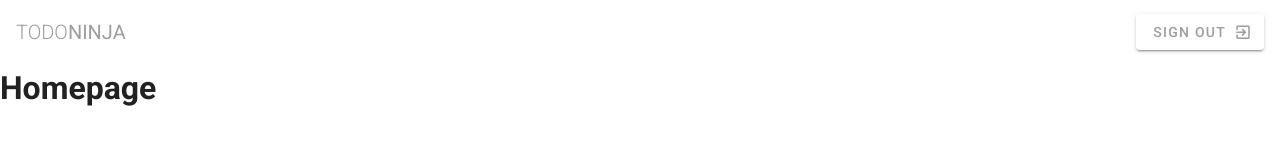
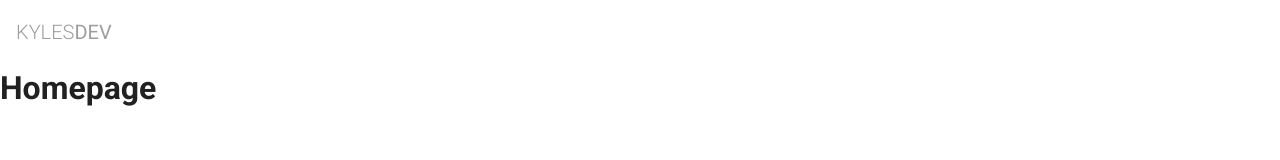
Before and after one commit to kylesdev91/todo-ninja, a Vue app: page / in a window 1280 px wide. Shown: the top 160 px of the page. Built offline with nearby package versions, Linux system fonts and the light colour scheme.

Commit message:
this is how 7 should be b/c there is no log in

```diff
--- a/src/components/Navbar.vue
+++ b/src/components/Navbar.vue
@@ -2,14 +2,10 @@
   <nav>
     <v-toolbar flat app>
       <v-toolbar-title class="text-uppercase grey--text">
-        <span class="font-weight-light">Todo</span>
-        <span>Ninja</span>
+        <span class="font-weight-light">Kyles</span>
+        <span>Dev</span>
       </v-toolbar-title>
       <v-spacer></v-spacer>
-      <v-btn class="white grey--text">
-        <span>SIGN OUT</span>
-        <v-icon right>mdi-exit-to-app</v-icon>
-      </v-btn>
     </v-toolbar>
   </nav>
 </template>
```
